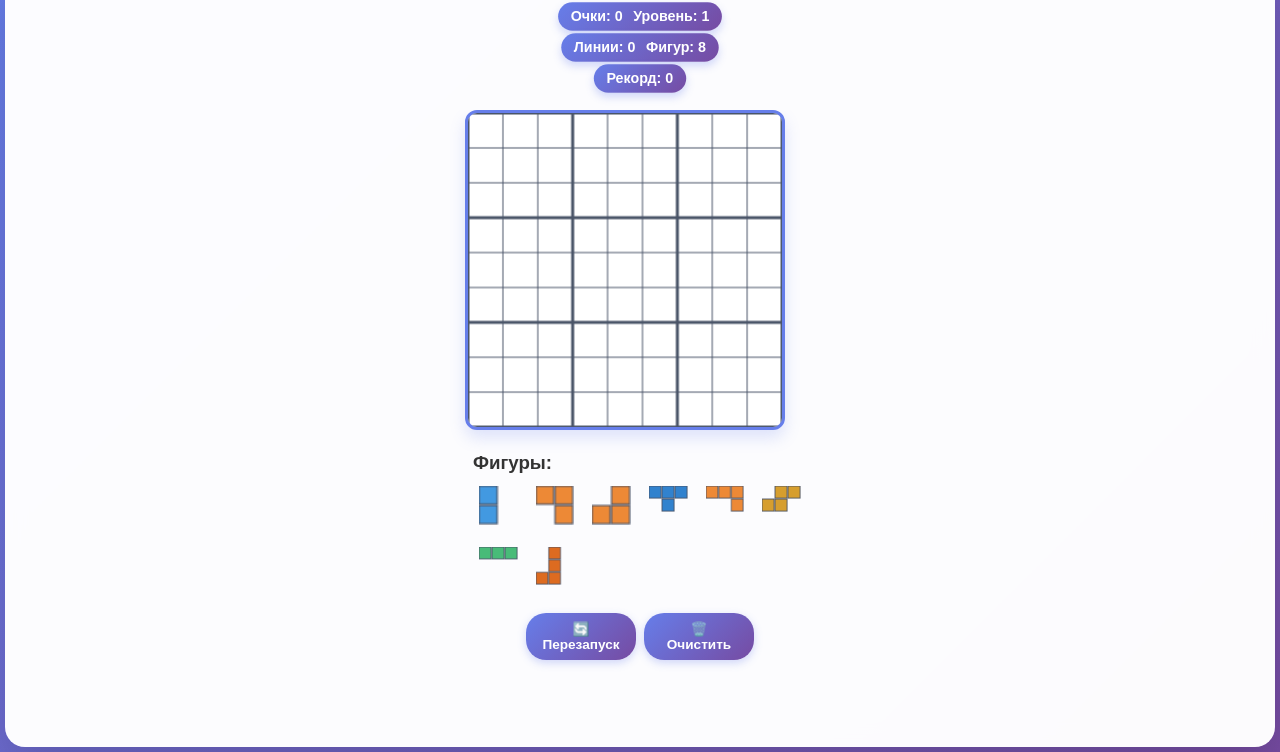
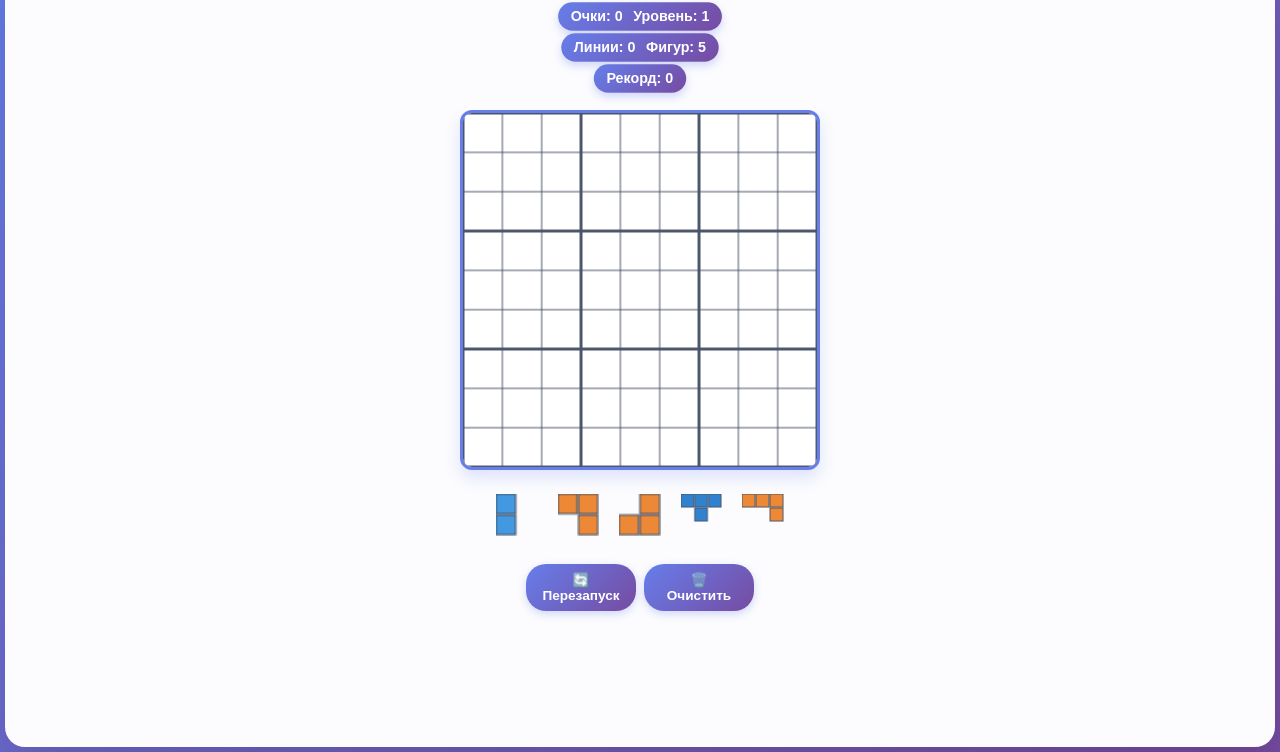
Before and after one commit to appleman9709/tetris, a website: page index.html in a window 1280 px wide. Shown: the part 48-800 px from the top of the page. Drawn offline with Linux system fonts and the light colour scheme.

Commit message:
Improve game layout: larger centered field, remove 'Фигуры:' label, show 5 pieces

```diff
--- a/index.html
+++ b/index.html
@@ -30,7 +30,6 @@
             </div>
 
             <div class="pieces-panel">
-                <h3>Фигуры:</h3>
                 <div class="pieces-container" id="piecesContainer">
                     <!-- Фигуры будут добавлены динамически -->
                 </div>
--- a/script.js
+++ b/script.js
@@ -5,7 +5,7 @@ class MobileSudokuTetris {
         this.piecesContainer = document.getElementById('piecesContainer');
 
         this.BOARD_SIZE = 9;
-        this.CELL_SIZE = 35; // Уменьшенный размер для мобильных устройств
+        this.CELL_SIZE = 40; // Увеличенный размер для лучшей видимости
 
         // Устанавливаем размер canvas
         this.canvas.width = this.BOARD_SIZE * this.CELL_SIZE;
@@ -360,7 +360,7 @@ class MobileSudokuTetris {
 
     generatePieces() {
         this.availablePieces = [];
-        const piecesToGenerate = 8; // Количество фигур на панели
+        const piecesToGenerate = 5; // Количество фигур на панели
 
         // Фильтруем фигуры по размеру (максимум 5 кубиков)
         const validPieces = this.tetrisPieces.filter(piece => {
--- a/style.css
+++ b/style.css
@@ -90,8 +90,10 @@ h1 {
     padding: 0;
     box-shadow: none;
     width: 100%;
-    max-width: 350px;
+    max-width: 400px;
     flex-shrink: 0;
+    display: flex;
+    justify-content: center;
 }
 
 #gameCanvas {
@@ -101,8 +103,8 @@ h1 {
     box-shadow: 0 8px 16px rgba(102, 126, 234, 0.2);
     width: 100%;
     height: auto;
-    max-width: 320px;
-    max-height: 320px;
+    max-width: 360px;
+    max-height: 360px;
     touch-action: none;
 }
 
@@ -112,15 +114,18 @@ h1 {
     padding: 8px;
     box-shadow: none;
     width: 100%;
-    max-width: 350px;
+    max-width: 400px;
     flex-shrink: 0;
+    display: flex;
+    justify-content: center;
 }
 
 .pieces-container {
     display: grid;
-    grid-template-columns: repeat(auto-fit, minmax(50px, 1fr));
-    gap: 6px;
-    margin-top: 6px;
+    grid-template-columns: repeat(5, 1fr);
+    gap: 8px;
+    margin-top: 0;
+    max-width: 300px;
 }
 
 .piece-item {
```
